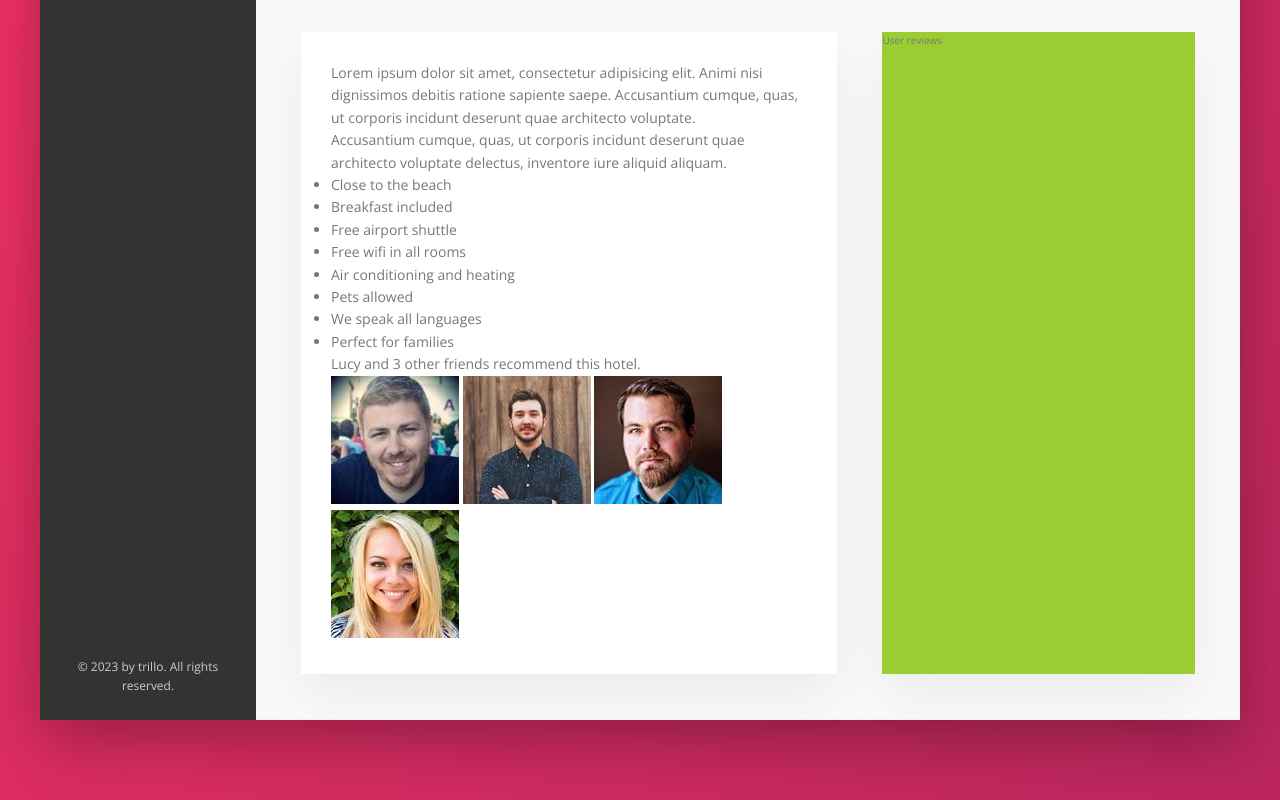
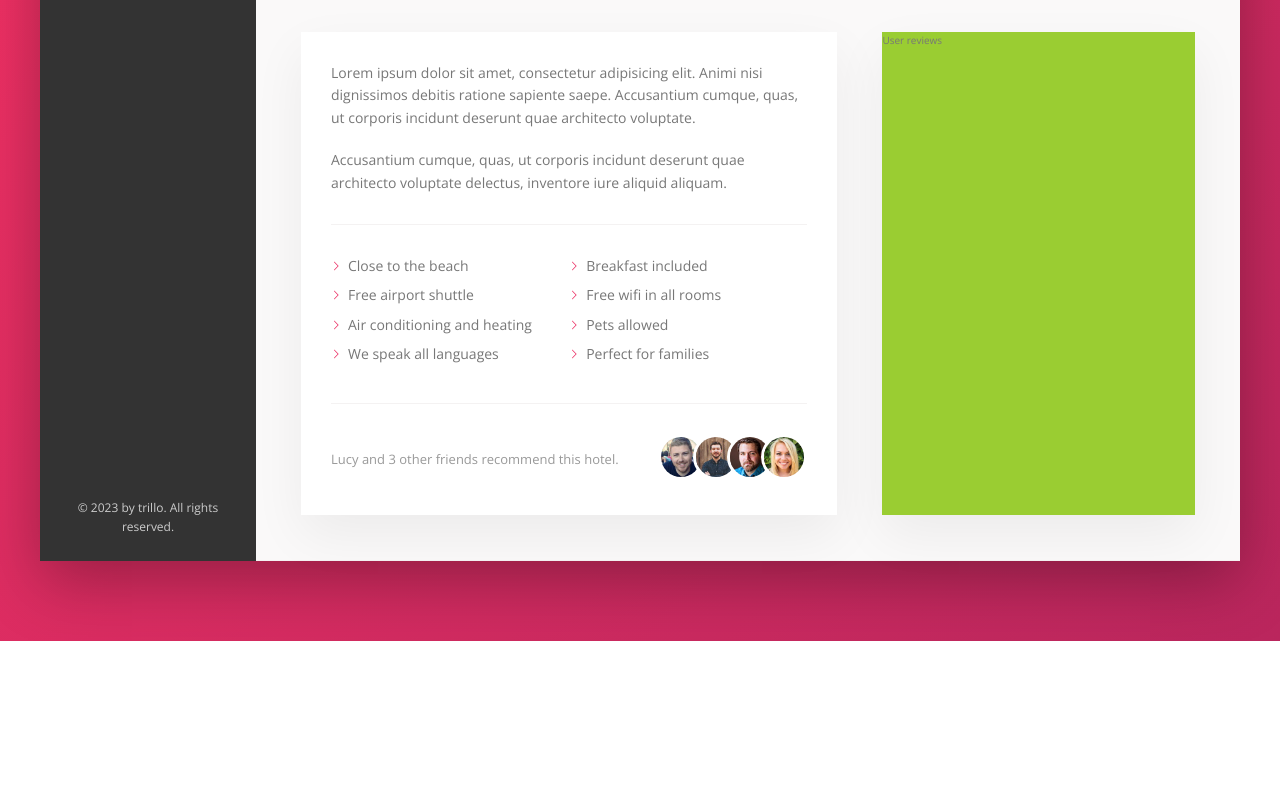
Before and after one commit to prantomollick/trillo-HTML-Template, a website: page index.html in a window 1280 px wide. Shown: the part 615-1415 px from the top of the page. After the commit the page ends 1256 px from the top, so only its background shows below. Drawn offline with nearby package versions, Linux system fonts and the light colour scheme.

Commit message:
017 Building the Description Section - Part 2

```diff
--- a/index.html
+++ b/index.html
@@ -1,5 +1,5 @@
 <!DOCTYPE html>
-<html lang="en-us">
+<html lang="en">
 
 <head>
     <meta charset="UTF-8">
--- a/sass/_components.scss
+++ b/sass/_components.scss
@@ -313,3 +313,78 @@
     box-shadow: none;
   }
 }
+
+
+///////////////////////////////////////////
+/// PARAGRAPH
+.paragraph:not(:last-of-type) {
+  margin-bottom: 2rem;
+}
+
+
+///////////////////////////////////////////
+/// LIST
+.list {
+  list-style: none;
+  margin: 3rem 0;
+  padding: 3rem 0;
+  border-top: var(--line);
+  border-bottom: var(--line);
+
+  display: flex;
+  flex-wrap: wrap;
+
+
+  &__item {
+    flex: 0 0 50%;
+    margin-bottom: .7rem;
+  }
+
+  &__item::before {
+    content: '';
+    display: inline-block;
+    width: 1rem;
+    height: 1rem;
+    margin-right: .7rem;
+
+    //older browser
+    // background-image: url(../img/chevron-thin-right.svg);
+    // background-size: cover;
+
+    //Newer browsers - masks
+    background-color: var(--color-primary);
+    -webkit-mask-image: url(../img/chevron-thin-right.svg);
+    mask-image: url(../img/chevron-thin-right.svg);
+    -webkit-mask-size: cover;
+    mask-size: cover;
+
+  }
+}
+
+///////////////////////////////////////////
+/// RECOMMEND
+
+.recommend {
+  font-size: 1.3rem;
+  color: var(--color-grey-dark-3);
+  display: flex;
+  align-items: center;
+
+  &__count {
+    margin-right: auto;
+  }
+
+  &__friends {}
+
+  &__photo {
+    box-sizing: content-box;
+    height: 4rem;
+    width: 4rem;
+    border-radius: 50%;
+    border: 3px solid #fff;
+
+    &:not(:last-child) {
+      margin-right: -1.5rem;
+    }
+  }
+}
```
Also changed, not shown: css/style.css, img/chevron-thin-right.svg (added).
